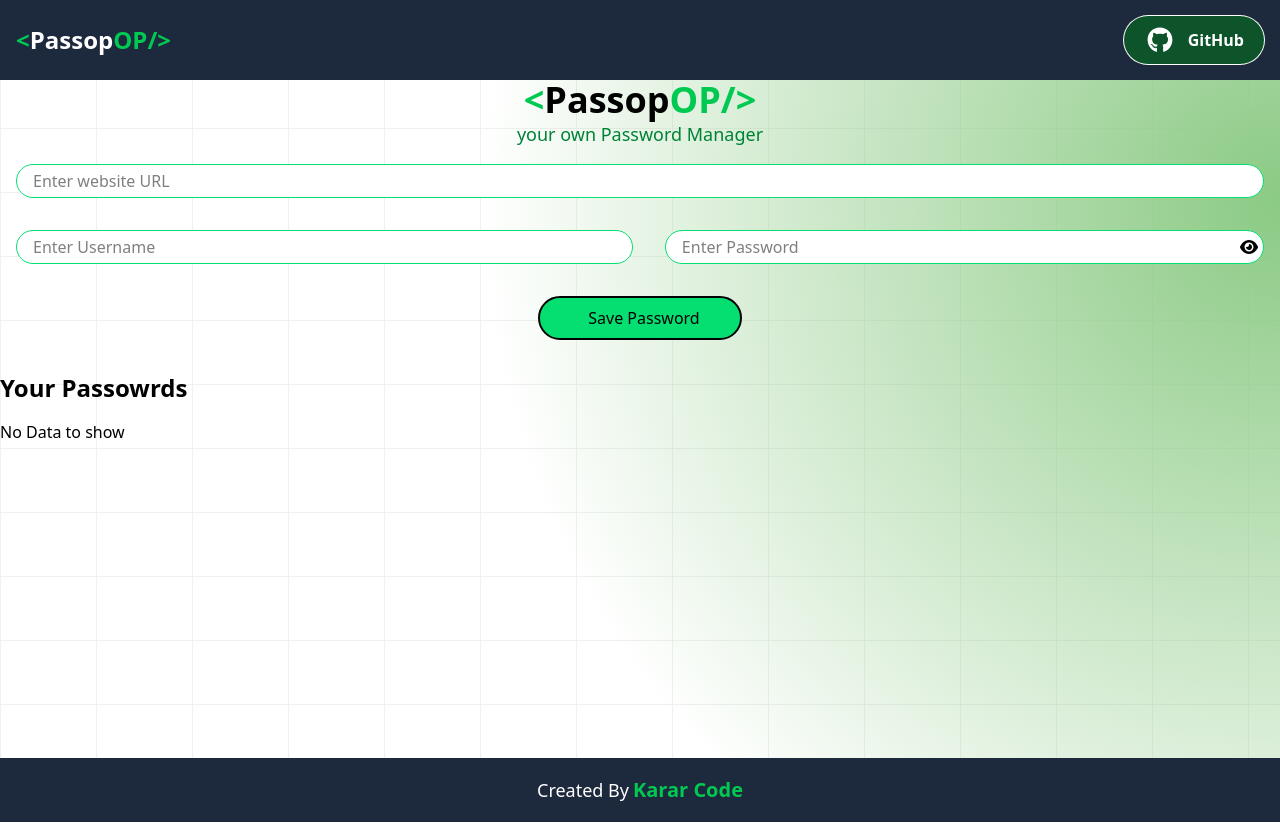
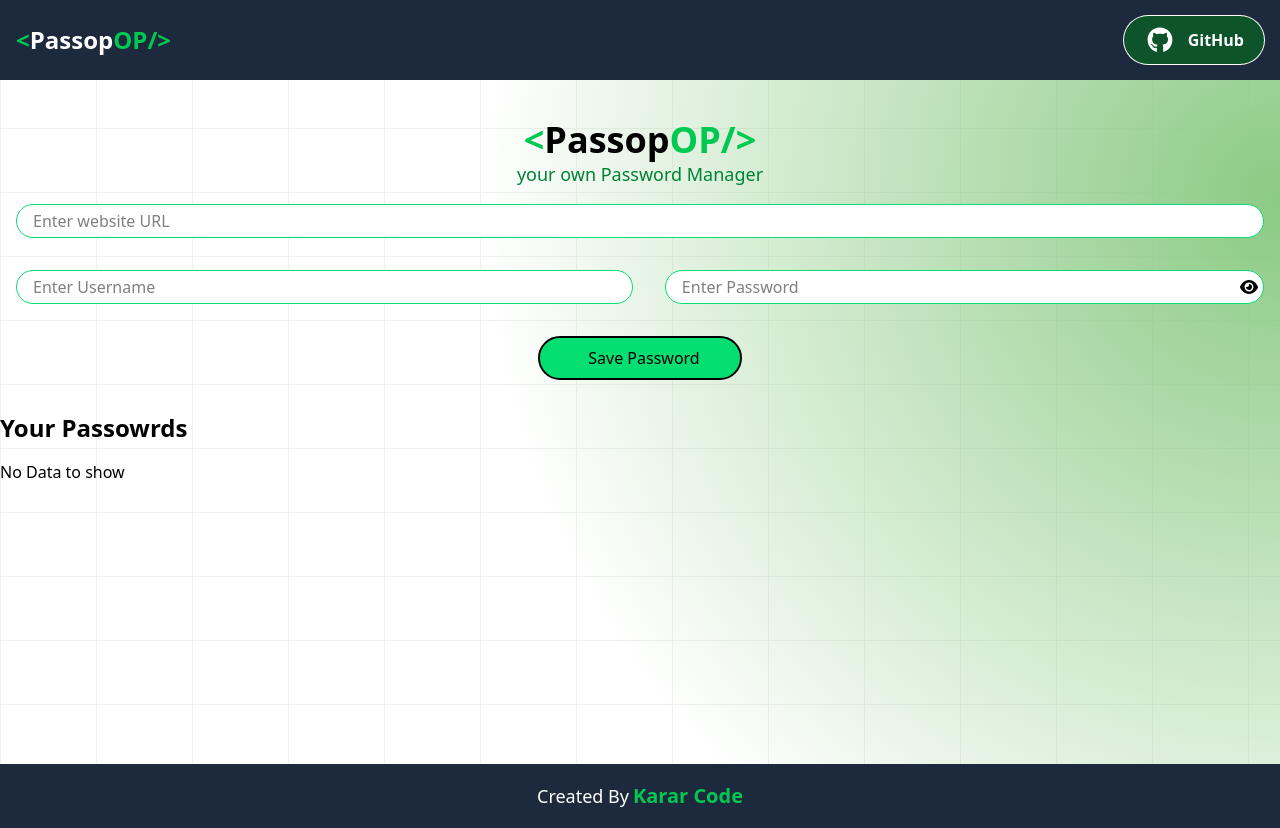
Before and after one commit to kararhussain03212/Password-Management, a React (Vite) app: page / in a window 1280 px wide. Built offline with nearby package versions, Linux system fonts and the light colour scheme; some icons are missing.

Commit message:
UI Completed

```diff
--- a/src/components/Manager.jsx
+++ b/src/components/Manager.jsx
@@ -109,7 +109,7 @@ const Manager = () => {
                 <div className="absolute bottom-0 left-0 right-0 top-0 bg-[radial-gradient(circle_800px_at_100%_200px,#8bca84,transparent)]"></div>
             </div>
 
-            <div className="p-2 mycontainer md:p-0 min-h-[84.8vh]">
+            <div className="p-2 mycontainer mt-10 md:p-0 min-h-[80.5vh]">
                 <h1 className='text-4xl font-bold text-center'>
                     <span className='text-4xl text-green-500'>&lt;</span>
                     Passop
```
